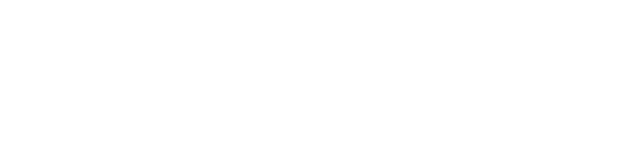
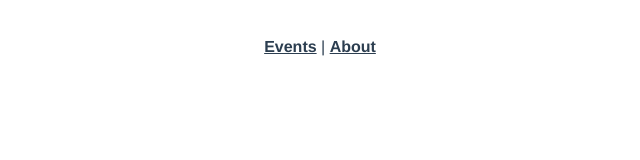
Before and after one commit to gening/homepage, a plain HTML site: page index.html in a window 1280 px wide. Shown: the whole page, without its empty margins (320-960 px from the left). Drawn offline with Linux system fonts and the light colour scheme; the site is published under a folder, as on GitHub Pages, so addresses that start at the root find nothing.

Commit message:
update relative paths

```diff
--- a/index.html
+++ b/index.html
@@ -1 +1 @@
-<!DOCTYPE html><html lang=en><head><meta charset=utf-8><meta http-equiv=X-UA-Compatible content="IE=edge"><meta name=viewport content="width=device-width,initial-scale=1"><link rel=icon href=/favicon.ico><title>real-world-vue</title><link href=/css/app.d5e424b2.css rel=preload as=style><link href=/js/app.27f51f40.js rel=preload as=script><link href=/js/chunk-vendors.9b2ca753.js rel=preload as=script><link href=/css/app.d5e424b2.css rel=stylesheet></head><body><noscript><strong>We're sorry but real-world-vue doesn't work properly without JavaScript enabled. Please enable it to continue.</strong></noscript><div id=app></div><script src=/js/chunk-vendors.9b2ca753.js></script><script src=/js/app.27f51f40.js></script></body></html>
+<!DOCTYPE html><html lang=en><head><meta charset=utf-8><meta http-equiv=X-UA-Compatible content="IE=edge"><meta name=viewport content="width=device-width,initial-scale=1"><link rel=icon href=./favicon.ico><title>real-world-vue</title><link href=./css/app.d5e424b2.css rel=preload as=style><link href=./js/app.27f51f40.js rel=preload as=script><link href=./js/chunk-vendors.9b2ca753.js rel=preload as=script><link href=./css/app.d5e424b2.css rel=stylesheet></head><body><noscript><strong>We're sorry but real-world-vue doesn't work properly without JavaScript enabled. Please enable it to continue.</strong></noscript><div id=app></div><script src=./js/chunk-vendors.9b2ca753.js></script><script src=./js/app.27f51f40.js></script></body></html>
```
